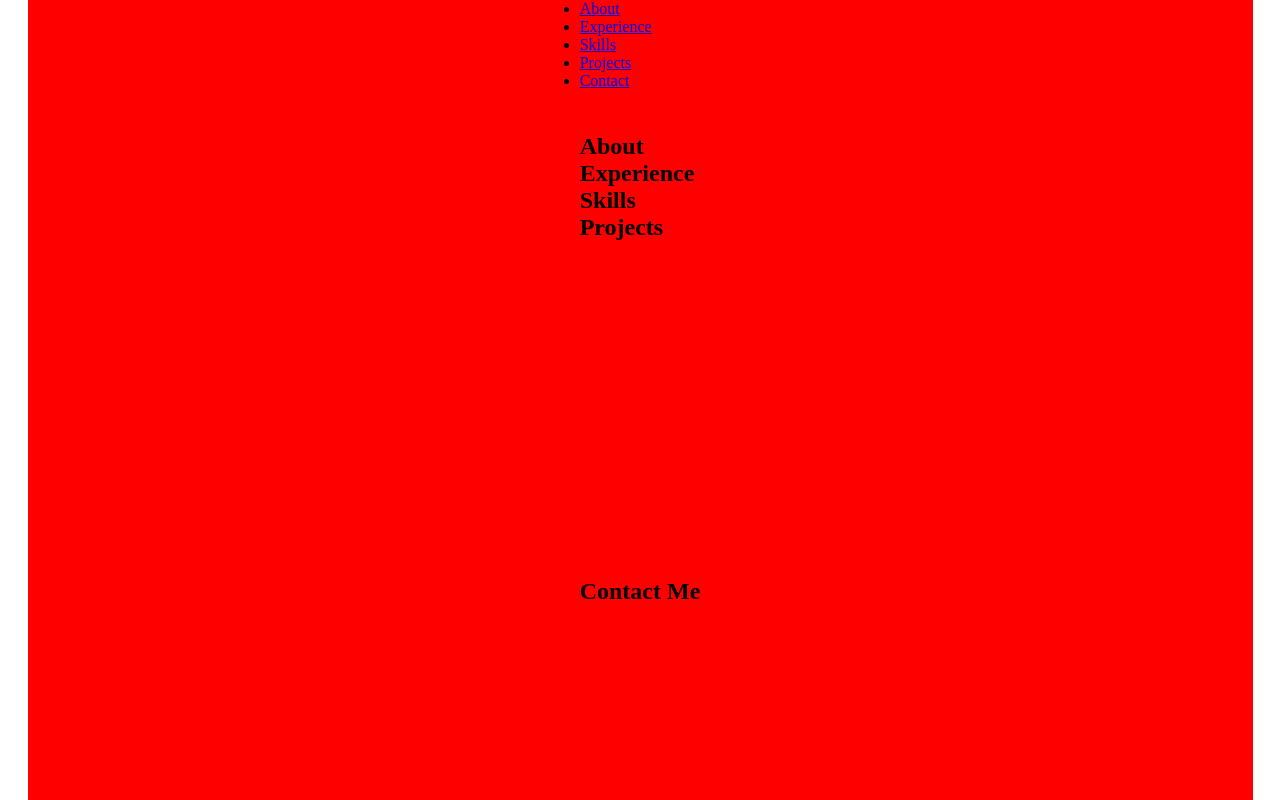
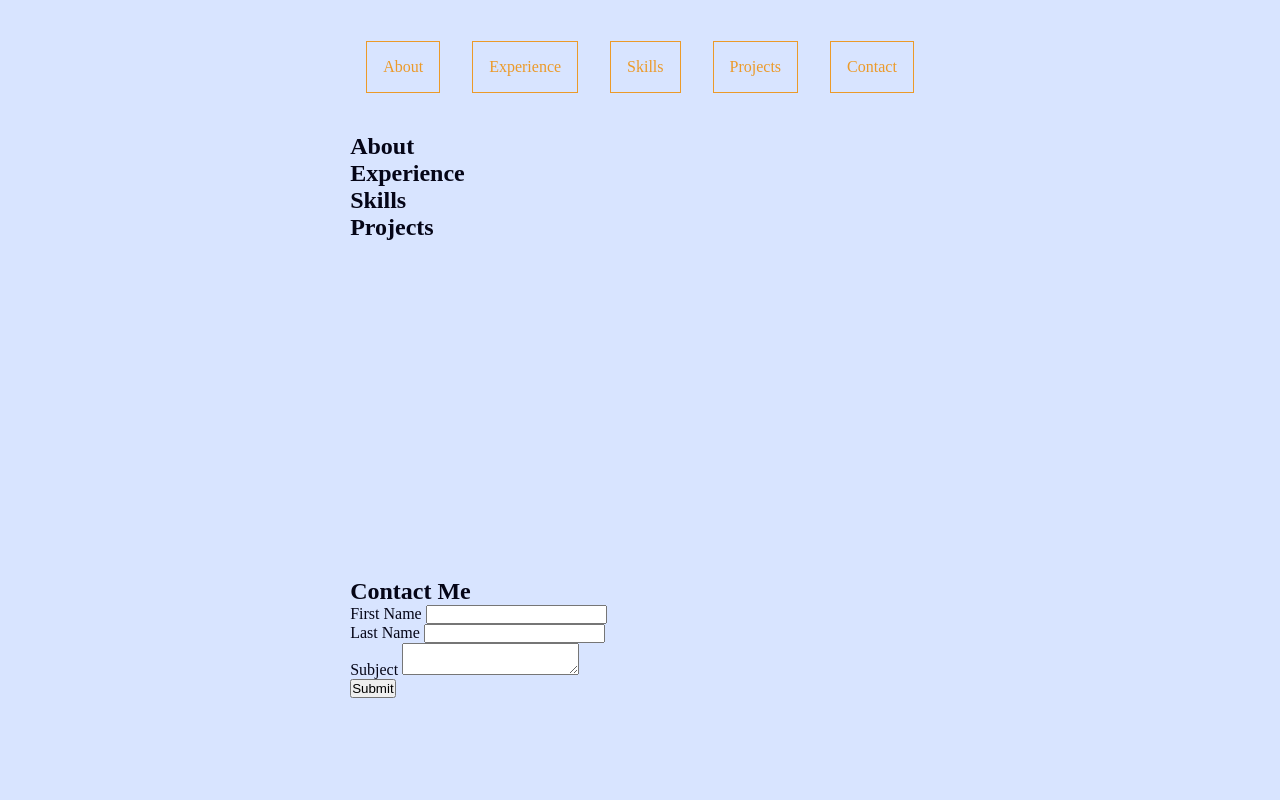
Before and after one commit to Porcunadev/CTD-Final-Project, a plain HTML site: page index.html in a window 1280 px wide. Drawn offline with Linux system fonts and the light colour scheme.

Commit message:
third commit

```diff
--- a/index.html
+++ b/index.html
@@ -40,9 +40,20 @@
 			<footer class="footer">
 				<h2>Contact Me</h2>
 				<form>
+					<label for="fname">First Name</label>
+				  	<input type="text" id="fname" name="firstname">
+					<br>
+
+					<label for="lname">Last Name</label>
+						<input type="text" id="lname" name="lastname">
+					<br>
+					<label for="subject">Subject</label>
+						<textarea id="subject" name="subject"></textarea>
+					<br>
+						<input type="submit" value="Submit">
 				</form>
-			</footer>
-		</div>
+							</footer>
+						</div>
 
   </body>
 </html>
--- a/style.css
+++ b/style.css
@@ -1,7 +1,26 @@
 * {
 	margin:0;
 	padding:0;
+
+	--background-lavender:#D8E4FF;
+	--font-dark:#050517;
+	--link-orange:#EC9A29;
 }
+
+body {
+	background-color:var(--background-lavender);
+	color:var(--font-dark);
+}
+ a {
+	color:var(--link-orange);
+	border:1px solid var(--link-orange);
+	padding:1rem;
+}
+.nav-lists a:hover {
+	color:var(--font-dark);
+	box-shadow: 10px 5px 5px var(--link-orange);
+}
+
 
 /* Smartphones (portrait and landscape) ----------- */
 @media only screen
@@ -10,43 +29,38 @@ and (max-width : 480px) {
 
 	.container {
 		display:grid;
-		grid-template-rows:.3fr 1fr .5fr;
-		justify-content:center;
+		grid-template-rows:.5fr 1fr .5fr;
+		grid-template-columns:1fr;
 		max-width:100%;
 		height:100vh;
-		background-color:black;
 	}
 	.nav {
-		display:grid;
-		align-content:center;
+		display:flex;
+		flex-direction:row;
+		width:100%;
+
 	}
 	.nav-ul {
-		display:flex;
 		padding:.5rem;
+		width:100%;
 	}
+
 	.nav-lists {
-		padding:.5rem;
+		padding:1rem 0;
+		text-align:center;
 	}
-}
-
-/* iPads (portrait and landscape) ----------- */
-@media only screen
-and (min-width : 480px) {
-/* Styles */
-	.container {
-		display:grid;
-		grid-template-rows:.3fr 1fr .5fr;
-		justify-content:center;
-		max-width:100%;
-		height:100vh;
-		background-color:blue;
+	.nav-lists a {
+		text-decoration:none;
+		border:1px solid var(--link-orange);
+		display:block;
 	}
 }
 
 
+
 /* Desktops and laptops ----------- */
 @media only screen
-and (min-width : 1024px) {
+and (min-width : 481px) {
 /* Styles */
 	.container {
 		margin:0 auto;
@@ -55,6 +69,19 @@ and (min-width : 1024px) {
 		justify-content:center;
 		width:1225px;
 		height:100vh;
-		background-color:red;
+	}
+	.nav {
+		display:flex;
+		align-items:center;
+	}
+	.nav-ul {
+		display:flex;
+	}
+	.nav-lists{
+		display:flex;
+		padding:1rem;
+	}
+	.nav-lists a {
+		text-decoration:none;
 	}
 }
```
